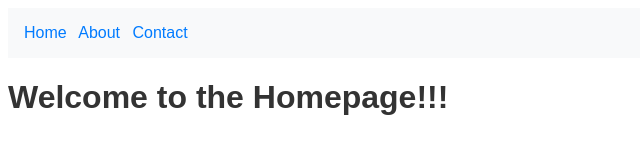
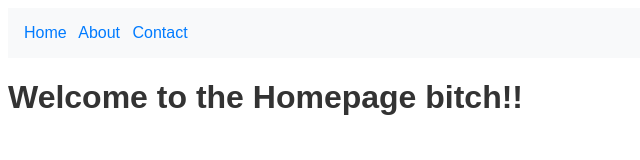
Before and after one commit to ankurvats987/vite-multi-page, a plain HTML site: page index.html in a window 1280 px wide. Shown: the whole page, without its empty margins (0-640 px from the left). Drawn offline with Linux system fonts and the light colour scheme.

Commit message:
modified dist again

```diff
--- a/index.html
+++ b/index.html
@@ -20,7 +20,8 @@
     </header>
 
     <main class="container">
-        <h1>Welcome to the Homepage!!!</h1>
+        <h1>Welcome to the Homepage bitch!!
+        </h1>
     </main>
 
 
```
